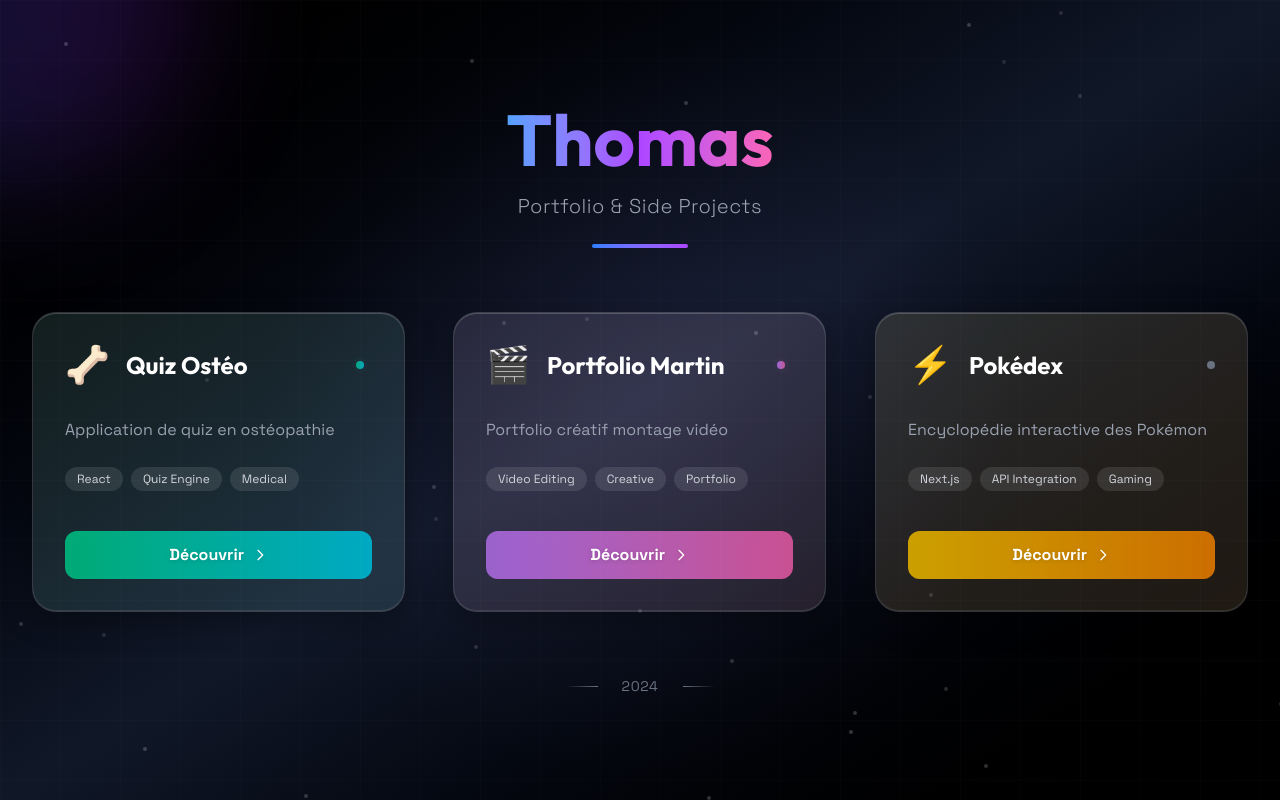
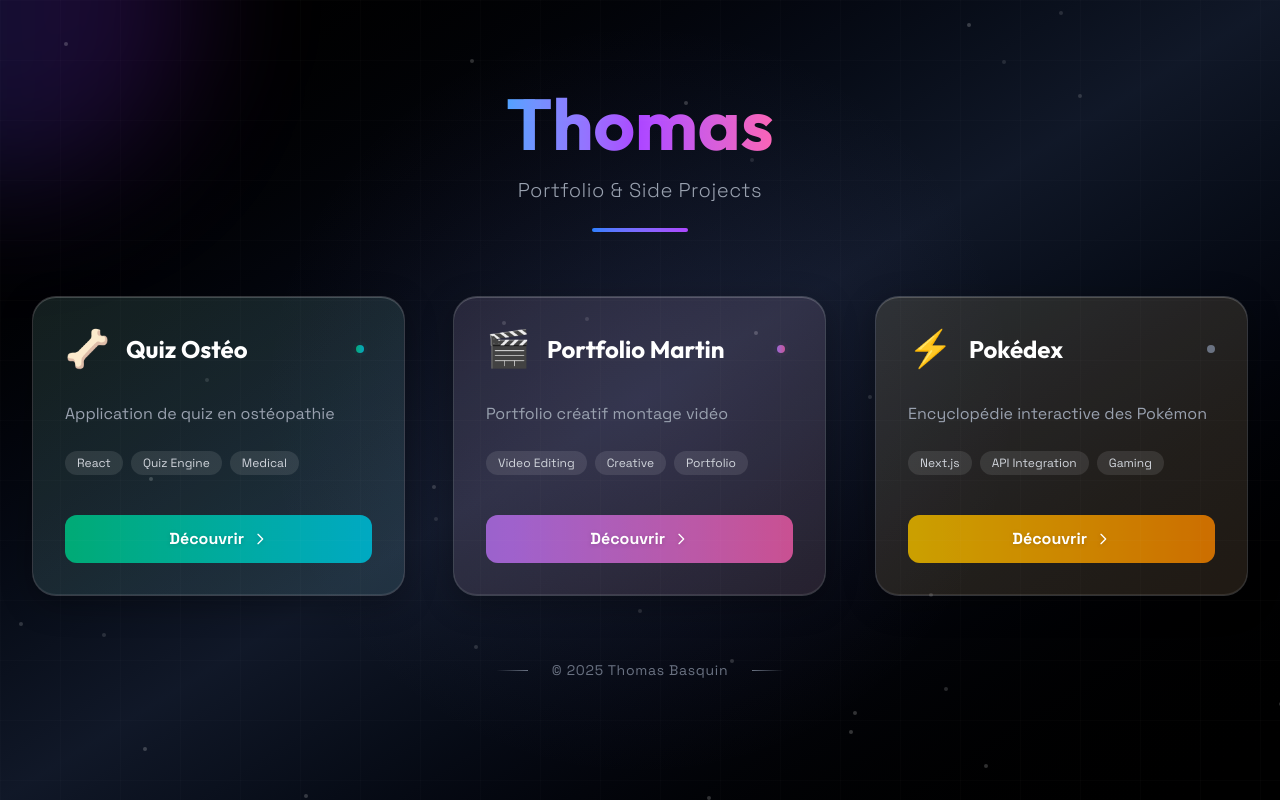
Before and after one commit to ThomasBasquin/thomas-homepage, a Next.js app: page / in a window 1280 px wide. Built offline with nearby package versions, Linux system fonts and the light colour scheme.

Commit message:
feat: enhance footer and copyright
- Add dynamic copyright with current year
- Personalize with Thomas Basquin name
- Add padding bottom for better spacing

```diff
--- a/src/app/page.tsx
+++ b/src/app/page.tsx
@@ -71,10 +71,10 @@ export default function Home() {
         />
 
         {/* Footer */}
-        <div className="mt-16 text-center">
+        <div className="mt-16 pb-8 text-center">
           <div className="flex items-center justify-center space-x-6 text-gray-500">
             <div className="w-8 h-[1px] bg-gradient-to-r from-transparent to-gray-500" />
-            <span className="text-sm tracking-wider">2024</span>
+            <span className="text-sm tracking-wider">© {new Date().getFullYear()} Thomas Basquin</span>
             <div className="w-8 h-[1px] bg-gradient-to-l from-transparent to-gray-500" />
           </div>
         </div>
```
